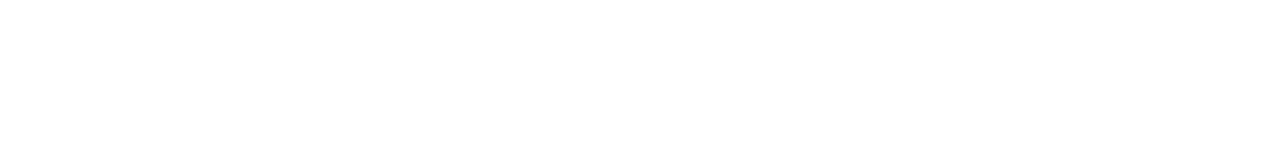
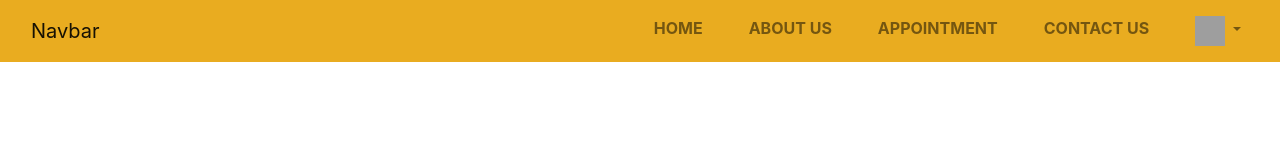
Before and after one commit to afiqvdx836/health-clinic-frontend, a plain HTML site: page index.html in a window 1280 px wide. Drawn offline with nearby package versions, Linux system fonts and the light colour scheme; grey boxes are pictures that could not be loaded.

Commit message:
navbar section

```diff
--- a/index.html
+++ b/index.html
@@ -9,7 +9,47 @@
     <title>Health Clinic</title>
 </head>
 <body>
+    <section class="navbar-section">
+        <div class="container-fluid">
+            <nav class="navbar navbar-expand-lg navbar-light ">
+                <a class="navbar-brand" href="#">Navbar</a>
+                <button class="navbar-toggler" type="button" data-toggle="collapse" data-target="#navbarSupportedContent" aria-controls="navbarSupportedContent" aria-expanded="false" aria-label="Toggle navigation">
+                  <span class="navbar-toggler-icon"></span>
+                </button>
 
+                <div class="collapse navbar-collapse" id="navbarSupportedContent">
+                  <ul class="navbar-nav ml-auto">
+                    <li class="nav-item">
+                      <a class="nav-link" href="#">Home <span class="sr-only"></span></a>
+                    </li>
+                    <li class="nav-item">
+                      <a class="nav-link" href="#">About Us</a>
+                    </li>
+                    <li class="nav-item">
+                        <a class="nav-link" href="#">Appointment</a>
+                    </li>
+
+                    <li class="nav-item">
+                        <a class="nav-link" href="#">Contact Us</a>
+                      </li>
+                    <li class="nav-item dropdown">
+                      <a class="nav-link dropdown-toggle" href="#" id="navbarDropdown" role="button" data-toggle="dropdown" aria-haspopup="true" aria-expanded="false">
+                        <img class="navbar-img" src="https://i.ibb.co/hmXKyPz/profile-removebg-preview.png" alt="profile-removebg-preview" border="0">
+                      </a>
+                      <div class="dropdown-menu" aria-labelledby="navbarDropdown">
+                        <a class="dropdown-item" href="#">Staff</a>
+                        <a class="dropdown-item" href="#">Doctor</a>
+                        <div class="dropdown-divider"></div>
+                        <a class="dropdown-item" href="#">user</a>
+                      </div>
+                    </li>
+
+                  </ul>
+                </div>
+              </nav>
+
+           </div>
+    </section>
      <!-- Optional JavaScript -->
     <!-- jQuery first, then Popper.js, then Bootstrap JS -->
     <script src="https://code.jquery.com/jquery-3.2.1.slim.min.js" integrity="sha384-KJ3o2DKtIkvYIK3UENzmM7KCkRr/rE9/Qpg6aAZGJwFDMVNA/GpGFF93hXpG5KkN" crossorigin="anonymous"></script>
```
